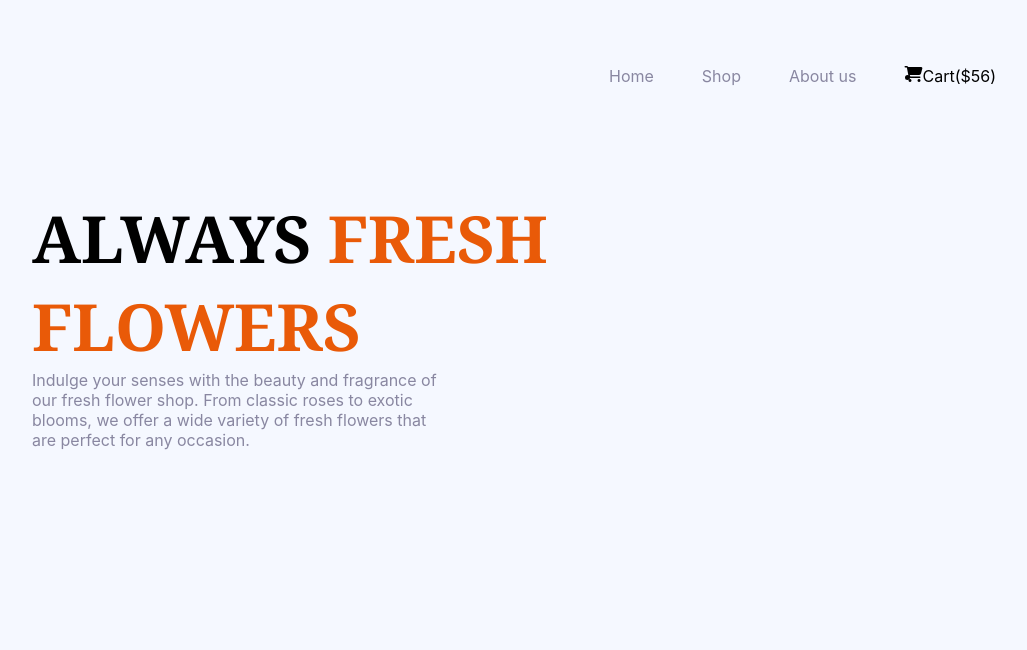
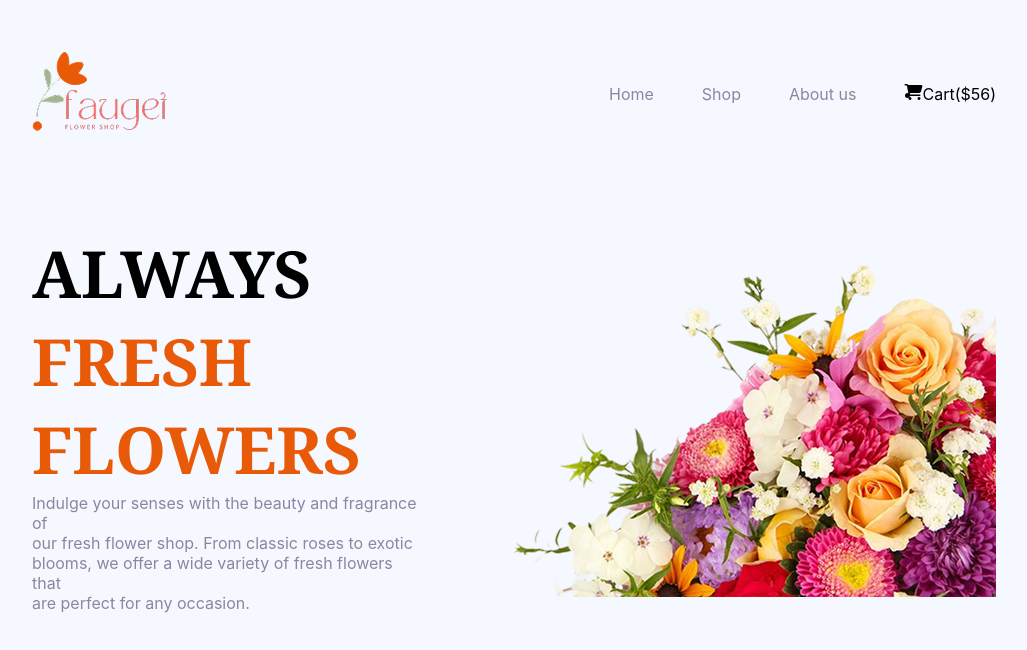
Before and after one commit to SakibHossain3538/assignment-02, a plain HTML site: page index.html in a window 1280 px wide. Shown: the whole page, without its empty margins (136-1163 px from the left). Drawn offline with Linux system fonts and the light colour scheme; the site is published under a folder, as on GitHub Pages, so addresses that start at the root find nothing.

Commit message:
test-commit

```diff
--- a/index.html
+++ b/index.html
@@ -14,7 +14,7 @@
 <body>
   <nav class="display-flex">
     <div>
-       <img src="/assets/logo.png" alt="">
+       <img src="assets/logo.png" alt="">
     </div>
     <div class="nav-links">
           <ul class="nav-sec">
@@ -34,7 +34,7 @@
              <br> blooms, we offer a wide variety of fresh flowers that
              <br> are perfect for any occasion.</div>
         </div>
-        <div><img src="/assets/hero-flower.png" alt=""></div>
+        <div><img src="assets/hero-flower.png" alt=""></div>
     </section>
   </main>
 </body>
```
